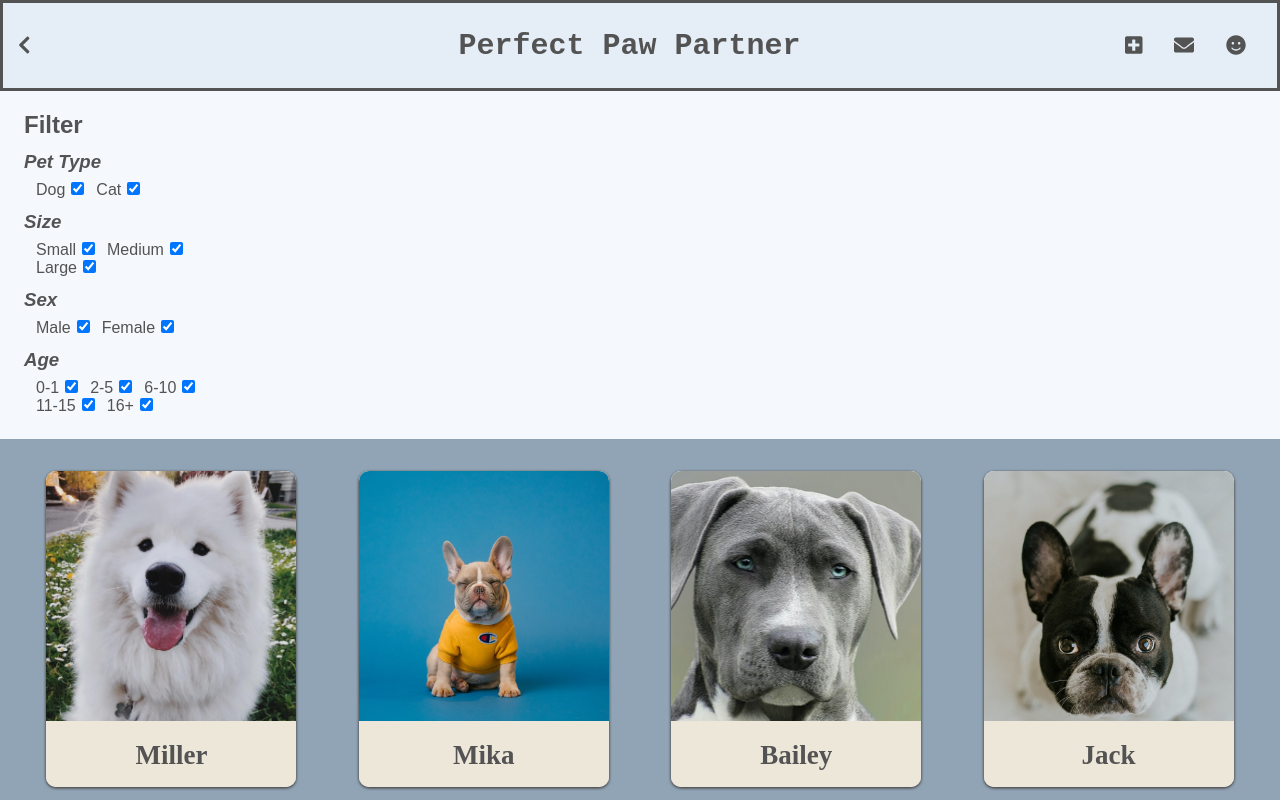
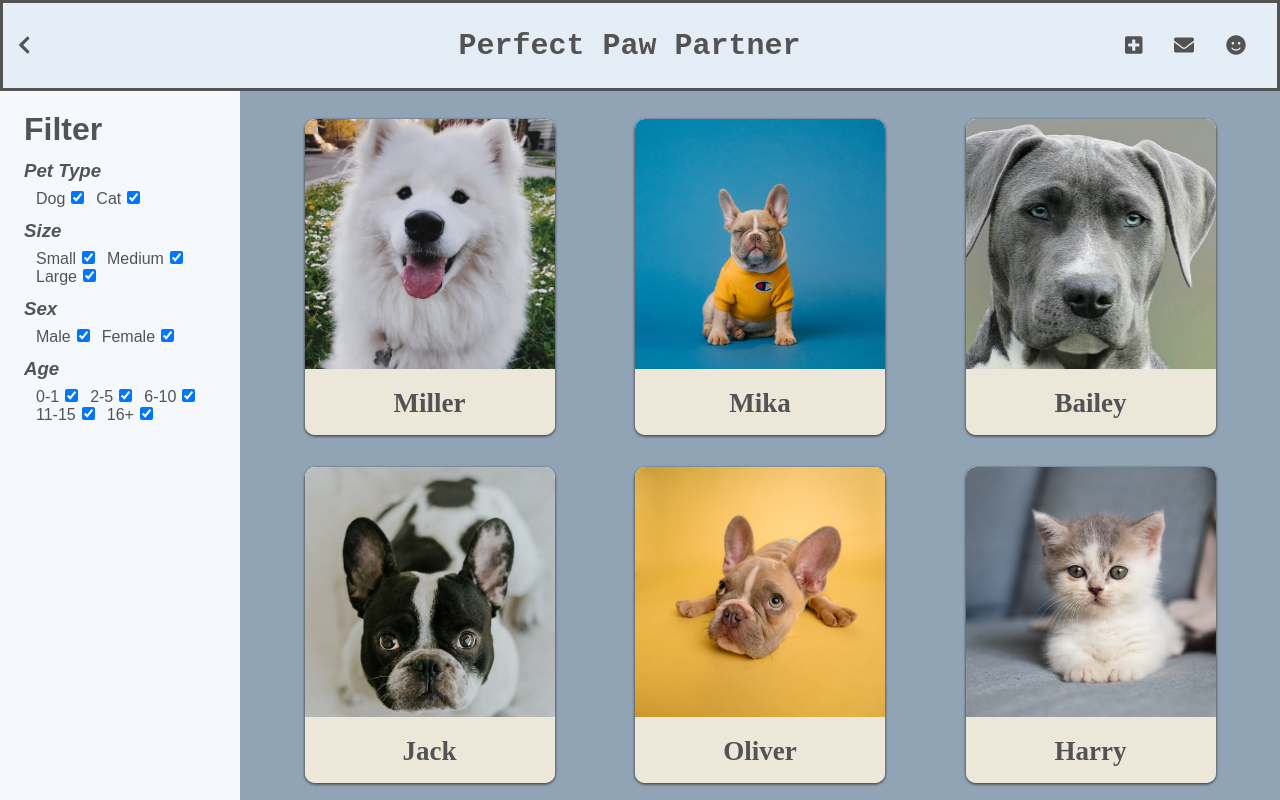
Before and after one commit to sooparkdev/UW-Team-Project_-Perfect-Paw-Partner, a React (Create React App) app: page /home in a window 1280 px wide. Shown: the top 800 px of the page. Built offline with nearby package versions, Linux system fonts and the light colour scheme; a web font is replaced by a local one.

Commit message:
add filter bar fix

```diff
--- a/src/App.js
+++ b/src/App.js
@@ -40,13 +40,13 @@ function HomePage(props) {
   return (
     <main>
       <div className="main-page-container">
-        <section className="main-page-first-col">
-          <NavBar showFilters={showMobileFilters} onFilterClick={toggleFilters}/>
-          <FilterBar showFilterDropdown={showMobileFilters}/>
-        </section>
-        <section className="main-page-second-col">
-          <PetList petInfo={pets}/>
-        </section>
+        <NavBar showFilters={showMobileFilters} onFilterClick={toggleFilters}/>
+        <div className="main-page-pets">
+          <FilterBar showFilterDropdown={showMobileFilters} className="main-page-first-col"/>
+          <section className="main-page-second-col">
+            <PetList petInfo={pets}/>
+          </section>
+        </div>
         <footer>
           <address>
             Contact us at <a href="mailto:ppp@uw.edu">ppp@uw.edu</a>, or at <a href="tel:123-123-4567">(123) 123-4567</a>
--- a/src/index.css
+++ b/src/index.css
@@ -11,6 +11,11 @@
     display: flex;
     flex-direction: column;
     height: 100%;
+}
+
+.main-page-pets {
+    display: flex;
+    flex-direction: row;
 }
 
 .main-page-first-col {
@@ -270,10 +275,14 @@ nav .filter-link {
 
     }
 
+    .main-page-pets {
+        flex-direction: column;
+    }
+
     .main-page-first-col {
         display: block;
         flex-basis: 250px;
-      }
+    }
 }
 
 /* Splash Page */
```
